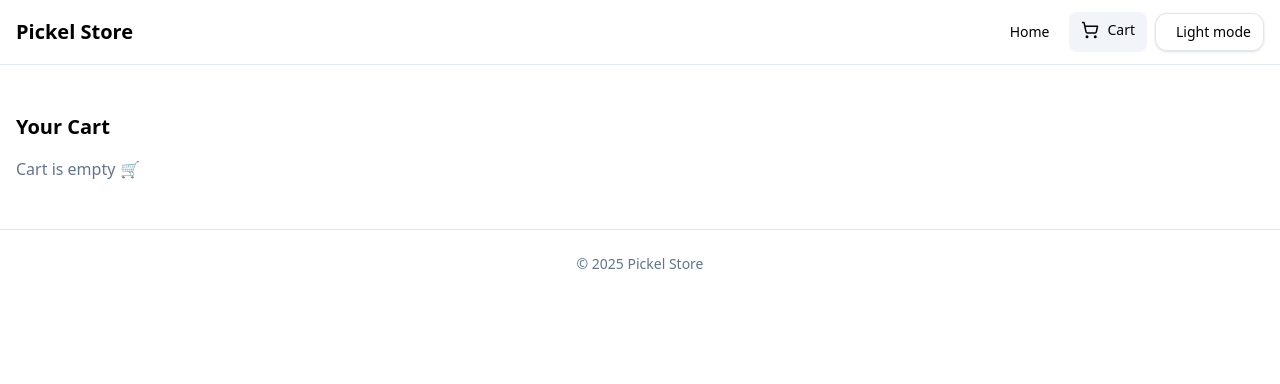
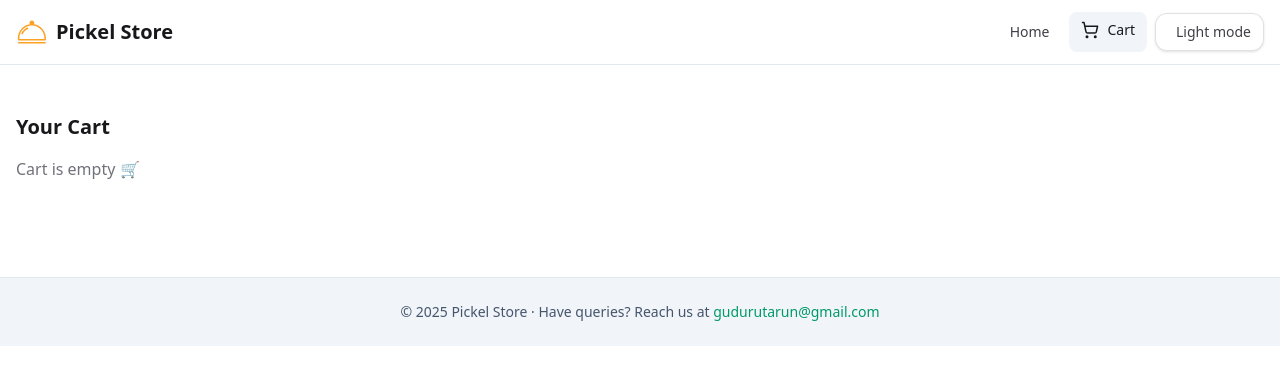
Before and after one commit to tarunguduru/Pickle-Store, a React (Vite) app: page /cart in a window 1280 px wide. Shown: the top 384 px of the page. Built offline with nearby package versions, Linux system fonts and the light colour scheme.

Commit message:
dark mode colors

```diff
--- a/src/components/ThemeToggle.jsx
+++ b/src/components/ThemeToggle.jsx
@@ -22,11 +22,16 @@ export default function ThemeToggle() {
   return (
     <button
       onClick={() => setTheme((t) => (t === "dark" ? "light" : "dark"))}
-      className="inline-flex items-center gap-2 rounded-xl border border-slate-300/60 dark:border-slate-700/60 bg-white/60 dark:bg-slate-800/60 px-3 py-2 text-sm shadow hover:shadow-md transition"
+      className="inline-flex items-center gap-2 rounded-xl border
+                 border-zinc-300/70 bg-white/70
+                 px-3 py-2 text-sm text-zinc-700 shadow hover:bg-zinc-50 transition
+                 dark:border-zinc-700/70 dark:bg-zinc-900/70
+                 dark:text-zinc-100 dark:hover:bg-zinc-800"
       aria-label="Toggle dark mode"
       title="Toggle dark mode"
     >
-      <span className="i-lucide-moon-star" />
+      {/* Make sure the icon inherits current text color */}
+      <span className="i-lucide-moon-star text-current" />
       <span className="hidden sm:inline">
         {theme === "dark" ? "Dark" : "Light"} mode
       </span>
--- a/src/features/products/FilterBar.jsx
+++ b/src/features/products/FilterBar.jsx
@@ -30,7 +30,11 @@ export default function FilterBar({ onSearch, onCategory, onSort }) {
         placeholder="Search by name..."
         value={search}
         onChange={handleSearch}
-        className="w-full sm:w-64 rounded-lg border border-slate-300 dark:border-slate-700 bg-white/70 dark:bg-slate-800/70 px-3 py-2 text-sm focus:outline-none focus:ring-2 focus:ring-emerald-500"
+        className="w-full sm:w-64 rounded-lg border border-zinc-300 dark:border-zinc-700
+                   bg-white/70 dark:bg-zinc-900/70
+                   px-3 py-2 text-sm text-zinc-700 placeholder-zinc-400
+                   dark:text-zinc-100 dark:placeholder-zinc-500
+                   focus:outline-none focus:ring-2 focus:ring-emerald-500"
       />
 
       {/* category */}
@@ -39,10 +43,11 @@ export default function FilterBar({ onSearch, onCategory, onSort }) {
           <button
             key={c}
             onClick={() => handleCategory(c)}
-            className={`px-3 py-1.5 rounded-lg text-sm capitalize transition ${
+            className={`px-3 py-1.5 rounded-lg text-sm capitalize transition cursor-pointer ${
               category === c
                 ? "bg-emerald-500 text-white"
-                : "bg-slate-100 dark:bg-slate-800 hover:bg-slate-200 dark:hover:bg-slate-700"
+                : "bg-zinc-100 text-zinc-700 hover:bg-zinc-200 \
+                   dark:bg-zinc-800 dark:text-zinc-200 dark:hover:bg-zinc-700"
             }`}
           >
             {c}
@@ -54,7 +59,9 @@ export default function FilterBar({ onSearch, onCategory, onSort }) {
       <select
         value={sort}
         onChange={handleSort}
-        className="rounded-lg border border-slate-300 dark:border-slate-700 bg-white/70 dark:bg-slate-800/70 px-3 py-2 text-sm"
+        className="cursor-pointer rounded-lg border border-zinc-300 dark:border-zinc-700
+                   bg-white/70 dark:bg-zinc-900/70
+                   px-3 py-2 text-sm text-zinc-700 dark:text-zinc-100"
       >
         <option value="">Sort by</option>
         <option value="asc">Price: Low → High</option>
--- a/src/features/products/ProductGrid.jsx
+++ b/src/features/products/ProductGrid.jsx
@@ -1,10 +1,17 @@
 import { useEffect, useState, useMemo } from "react";
-import { fetchProducts } from "../../api/products";
+import { fetchProducts } from "../../api/Products";
 import ProductCard from "../../components/ProductCard";
 import FilterBar from "./FilterBar";
 
 function CardSkeleton() {
-  /* keep as is */
+  return (
+    <div className="rounded-xl border border-zinc-200 dark:border-zinc-800 p-4 animate-pulse bg-white dark:bg-zinc-900">
+      <div className="h-40 w-full rounded-lg bg-zinc-200 dark:bg-zinc-800" />
+      <div className="mt-4 h-4 w-2/3 rounded bg-zinc-200 dark:bg-zinc-800" />
+      <div className="mt-2 h-4 w-1/3 rounded bg-zinc-200 dark:bg-zinc-800" />
+      <div className="mt-4 h-9 w-full rounded-lg bg-zinc-200 dark:bg-zinc-800" />
+    </div>
+  );
 }
 
 export default function ProductGrid() {
@@ -21,7 +28,11 @@ export default function ProductGrid() {
         if (mounted) setState({ loading: false, error: "", items });
       } catch (e) {
         if (mounted)
-          setState({ loading: false, error: e.message || "Error", items: [] });
+          setState({
+            loading: false,
+            error: e.message || "Error",
+            items: [],
+          });
       }
     })();
     return () => {
@@ -64,7 +75,11 @@ export default function ProductGrid() {
   }
 
   if (state.error) {
-    /* keep existing error UI */
+    return (
+      <div className="rounded-lg border border-red-300 bg-red-50 p-4 text-red-800 dark:border-red-900 dark:bg-red-950 dark:text-red-300">
+        {state.error}
+      </div>
+    );
   }
 
   return (
@@ -82,7 +97,7 @@ export default function ProductGrid() {
           ))}
         </div>
       ) : (
-        <div className="text-center py-16 text-slate-500 dark:text-slate-400">
+        <div className="text-center py-16 text-zinc-500 dark:text-zinc-400">
           No products found
         </div>
       )}
--- a/src/layouts/RootLayout.jsx
+++ b/src/layouts/RootLayout.jsx
@@ -2,27 +2,39 @@ import { Link, NavLink, Outlet } from "react-router-dom";
 import ThemeToggle from "../components/ThemeToggle";
 import { useCart } from "../context/CartContext";
 import { ShoppingCart } from "lucide-react";
+import Logo from "../assets/food-svgrepo-com.svg";
 
 const navLinkClass =
-  "px-3 py-2 rounded-lg text-sm font-medium hover:bg-slate-100 dark:hover:bg-slate-800 transition";
+  "px-3 py-2 rounded-lg text-sm font-medium transition \
+   text-zinc-700 hover:bg-slate-100 \
+   dark:text-zinc-200 dark:hover:bg-zinc-800";
 
 export default function RootLayout() {
   const { state } = useCart();
   const count = state.items.reduce((n, i) => n + i.qty, 0);
 
   return (
-    <div className="min-h-screen">
-      <header className="sticky top-0 z-10 bg-white/70 dark:bg-slate-900/70 backdrop-blur border-b border-slate-200 dark:border-slate-800">
+    <div className="min-h-screen bg-white text-zinc-900 dark:bg-zinc-950 dark:text-zinc-100">
+      <header className="sticky top-0 z-10 bg-white/70 dark:bg-zinc-950/70 backdrop-blur border-b border-slate-200 dark:border-zinc-800">
         <div className="container mx-auto px-4 py-3 flex items-center justify-between">
-          <Link to="/" className="text-xl font-semibold">
-            Pickel Store
-          </Link>
+          <div className="flex items-center gap-2">
+            <img src={Logo} alt="Pickel Store Logo" className="h-8 w-8" />
+            <Link
+              to="/"
+              className="text-xl font-semibold text-zinc-900 dark:text-zinc-100"
+            >
+              Pickel Store
+            </Link>
+          </div>
+
           <nav className="flex items-center gap-2">
             <NavLink
               to="/"
               className={({ isActive }) =>
                 `${navLinkClass} ${
-                  isActive ? "bg-slate-100 dark:bg-slate-800" : ""
+                  isActive
+                    ? "bg-slate-100 dark:bg-zinc-800 text-zinc-900 dark:text-zinc-100"
+                    : ""
                 }`
               }
             >
@@ -33,7 +45,9 @@ export default function RootLayout() {
               to="/cart"
               className={({ isActive }) =>
                 `${navLinkClass} ${
-                  isActive ? "bg-slate-100 dark:bg-slate-800" : ""
+                  isActive
+                    ? "bg-slate-100 dark:bg-zinc-800 text-zinc-900 dark:text-zinc-100"
+                    : ""
                 }`
               }
             >
@@ -57,8 +71,16 @@ export default function RootLayout() {
         <Outlet />
       </main>
 
-      <footer className="border-t border-slate-200 dark:border-slate-800 py-6 text-center text-sm text-slate-500 dark:text-slate-400">
-        © {new Date().getFullYear()} Pickel Store
+      <footer className="border-t border-slate-200 dark:border-zinc-800 bg-slate-100 dark:bg-zinc-950 py-6 mt-12 text-center text-sm">
+        <p className="text-slate-600 dark:text-zinc-400">
+          © {new Date().getFullYear()} Pickel Store · Have queries? Reach us at{" "}
+          <a
+            href="mailto:gudurutarun@gmail.com"
+            className="text-emerald-600 dark:text-emerald-400 hover:underline"
+          >
+            gudurutarun@gmail.com
+          </a>
+        </p>
       </footer>
     </div>
   );
--- a/src/pages/Cart.jsx
+++ b/src/pages/Cart.jsx
@@ -7,34 +7,42 @@ export default function Cart() {
 
   return (
     <div className="py-6">
-      <h2 className="text-xl font-semibold mb-4">Your Cart</h2>
+      <h2 className="text-xl font-semibold mb-4 text-zinc-900 dark:text-zinc-400">
+        Your Cart
+      </h2>
 
       {!state.items.length && (
-        <p className="text-slate-500 dark:text-slate-400">Cart is empty 🛒</p>
+        <p className="text-zinc-500 dark:text-zinc-400">Cart is empty 🛒</p>
       )}
 
       {state.items.map((item) => (
         <div
           key={item.id}
-          className="flex items-center justify-between border-b border-slate-200 dark:border-slate-800 py-3"
+          className="flex items-center justify-between border-b border-zinc-200 dark:border-zinc-800 py-3"
         >
           <div>
-            <p className="font-medium">{item.name}</p>
-            <p className="text-sm text-slate-500 dark:text-slate-400">
+            <p className="font-medium text-zinc-900 dark:text-zinc-400">
+              {item.name}
+            </p>
+            <p className="text-sm text-zinc-500 dark:text-zinc-400">
               {formatCurrency(item.priceAtAdd)} × {item.qty}
             </p>
           </div>
+
           <div className="flex items-center gap-2">
             <input
               type="number"
               value={item.qty}
               min="1"
-              className="w-16 rounded border border-slate-300 dark:border-slate-700 px-2 py-1 text-sm bg-white dark:bg-slate-800"
+              className="w-16 rounded border border-zinc-300 dark:border-zinc-700
+                         px-2 py-1 text-sm
+                         bg-white text-zinc-700
+                         dark:bg-zinc-900 dark:text-zinc-100"
               onChange={(e) => updateQty(item.id, parseInt(e.target.value))}
             />
             <button
               onClick={() => remove(item.id)}
-              className="text-red-500 hover:underline text-sm"
+              className="text-red-600 dark:text-red-400 hover:underline text-sm"
             >
               Remove
             </button>
@@ -43,16 +51,18 @@ export default function Cart() {
       ))}
 
       {state.items.length > 0 && (
-        <div className="mt-6 space-y-2">
+        <div className="mt-6 space-y-2 text-zinc-800 dark:text-zinc-400">
           <p>Subtotal: {formatCurrency(subtotal)}</p>
           <p>Tax (5%): {formatCurrency(tax)}</p>
           <p className="font-semibold">Total: {formatCurrency(total)}</p>
+
           <button
             onClick={() => {
               clear();
               toast.success("Cart cleared");
             }}
-            className="mt-4 rounded-lg bg-red-500 text-white px-4 py-2 text-sm hover:bg-red-600"
+            className="mt-4 rounded-lg bg-red-500 text-white px-4 py-2 text-sm
+                       hover:bg-red-600 dark:hover:bg-red-400/90"
           >
             Clear Cart
           </button>
--- a/src/pages/Home.jsx
+++ b/src/pages/Home.jsx
@@ -3,10 +3,9 @@ import ProductGrid from "../features/products/ProductGrid";
 export default function Home() {
   return (
     <div className="py-2">
-      <h2 className="text-xl font-semibold">All Pickles</h2>
-      <p className="mt-1 text-slate-600 dark:text-slate-300">
-        Fetched from MockAPI.
-      </p>
+      <h2 className="text-xl font-semibold ">
+        Delicious homemade pickles, freshly curated for you.
+      </h2>
       <div className="mt-6">
         <ProductGrid />
       </div>
```
Also changed, not shown: src/components/ProductCard.jsx (+21 -13 lines), src/assets/food-svgrepo-com.svg (added).
